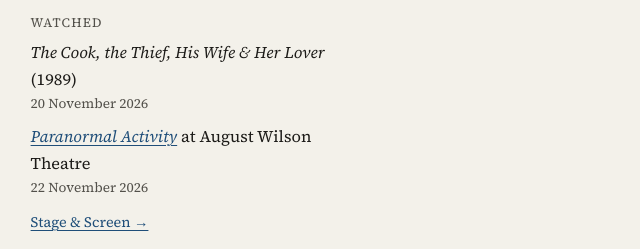
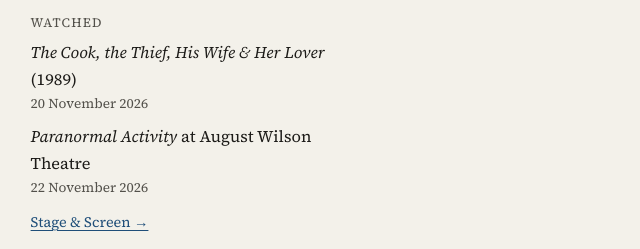
Before and after one commit to ahare63/adamhare.com, an Astro site: page / in a window 1280 px wide. Shown: the part 944-1193 px from the top of the page, 623-1263 px from the left. Built offline with nearby package versions, Linux system fonts and the light colour scheme; Astro itself is replaced by a stand-in of ours.

Commit message:
Lately: no per-item links except the essay
🤖 Generated with [Nori](https://noriagentic.com)

Co-Authored-By: Nori <contact@tilework.tech>

```diff
--- a/src/pages/index.astro
+++ b/src/pages/index.astro
@@ -74,7 +74,7 @@ const columns = [latestBook, recentFilm || recentEvent, recentShow].filter(Boole
               <li><em>{recentFilm.title}</em> ({recentFilm.year}) <span class="when">{longDate(recentFilm.watched)}</span></li>
             )}
             {recentEvent && (
-              <li>{recentEvent.link ? <a href={recentEvent.link}><em>{recentEvent.name}</em></a> : <em>{recentEvent.name}</em>}{recentEvent.venue ? ` at ${recentEvent.venue}` : ''} <span class="when">{recentEvent.date}</span></li>
+              <li><em>{recentEvent.name}</em>{recentEvent.venue ? ` at ${recentEvent.venue}` : ''} <span class="when">{recentEvent.date}</span></li>
             )}
           </ul>
           <a class="more" href="/stage-screen">Stage &amp; Screen →</a>
```
Also changed, not shown: tests/integrity.test.js (+1 -0 lines).
